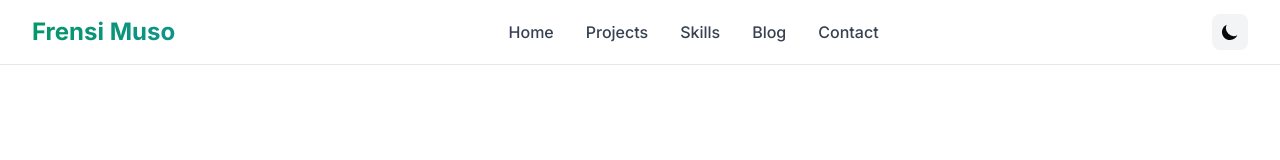
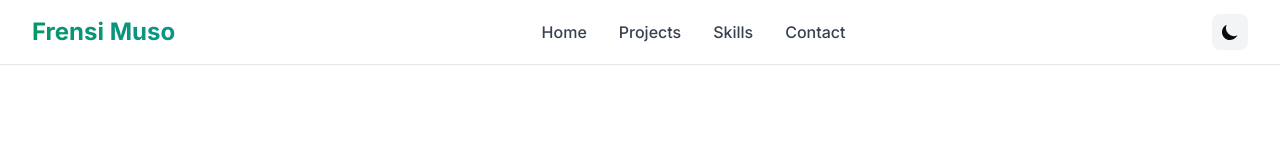
Before and after one commit to Frensi388/my-portfolio, a Next.js app in the folder app/: page / in a window 1280 px wide. Shown: the top 160 px of the page. Built offline with nearby package versions, Linux system fonts and the light colour scheme.

Commit message:
remove blog tab

```diff
--- a/app/src/app/components/Header.tsx
+++ b/app/src/app/components/Header.tsx
@@ -12,7 +12,6 @@ const Header = () => {
     { name: "Home", href: "#home" },
     { name: "Projects", href: "#projects" },
     { name: "Skills", href: "#skills" },
-    { name: "Blog", href: "#blog" },
     { name: "Contact", href: "#contact" },
   ];
 
```
